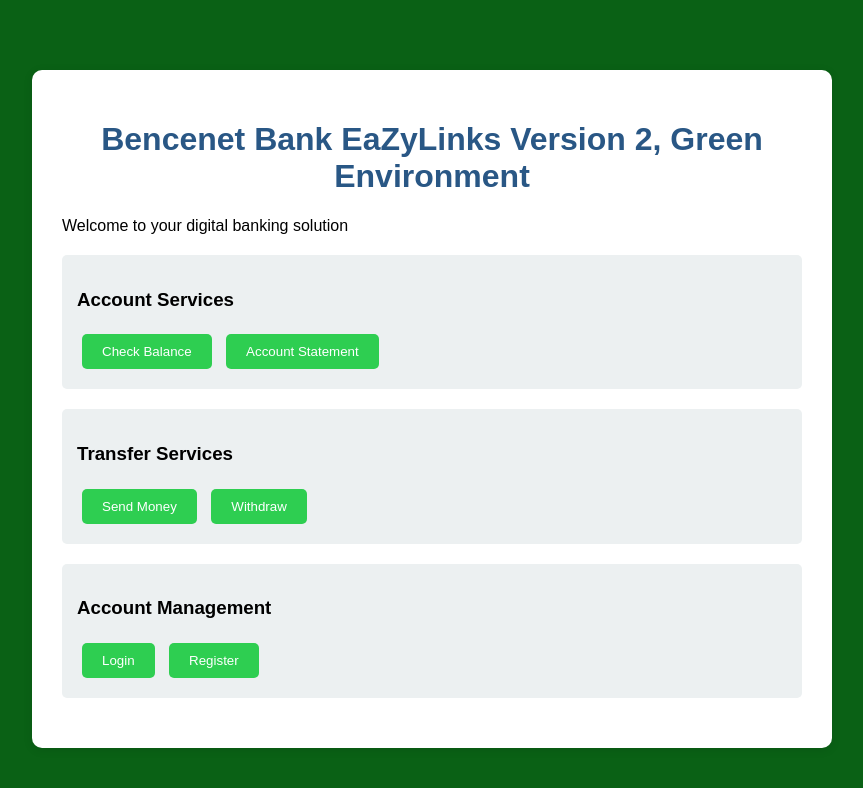
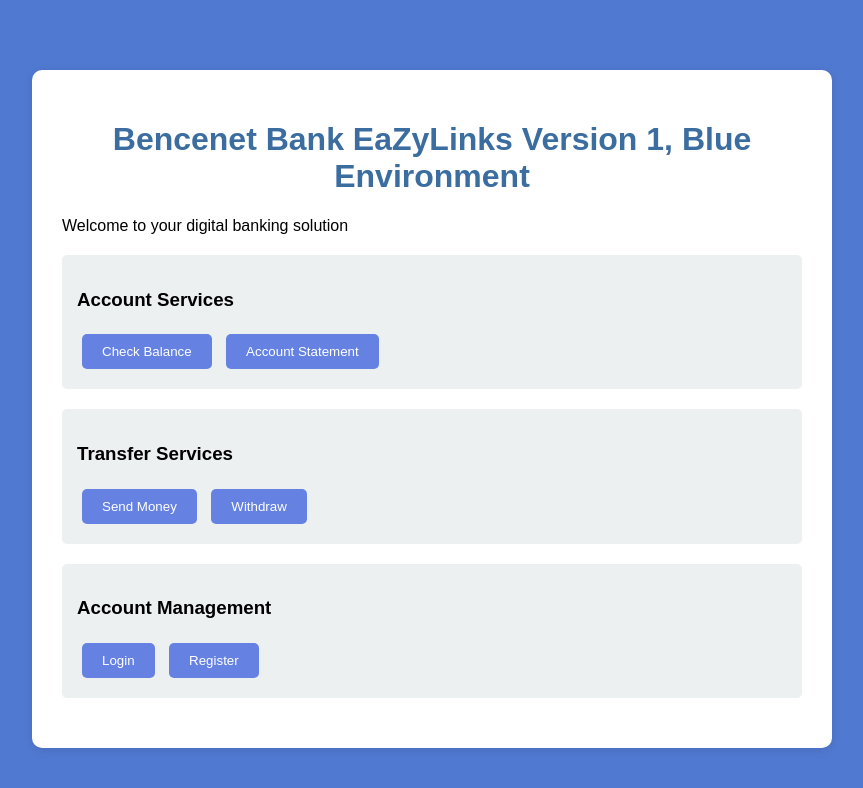
Before and after one commit to kessy06/blue-green-deployment-with-CI-CD-pipeline, a website: page public/index.html in a window 1280 px wide. Shown: the whole page, without its empty margins (208-1071 px from the left). Drawn offline with Linux system fonts and the light colour scheme.

```diff
--- a/public/index.html
+++ b/public/index.html
@@ -3,14 +3,14 @@
 <head>
     <meta charset="UTF-8">
     <meta name="viewport" content="width=device-width, initial-scale=1.0">
-    <title>Bencenet Bank EaZyLinks Version 2, Green Environment</title>
+    <title>Bencenet Bank EaZyLinks Version 1, Blue Environment</title>
     <style>
         body {
             font-family: Arial, sans-serif;
             max-width: 800px;
             margin: 50px auto;
             padding: 20px;
-            background-color: rgb(10, 97, 21); /* Changed background color */
+            background-color: rgb(80, 121, 209); /* Changed background color */
         }
         .container {
             background: white;
@@ -19,7 +19,7 @@
             box-shadow: 0 2px 10px rgba(0,0,0,0.1);
         }
         h1 {
-            color: #295785;
+            color: #3b6da0;
             text-align: center;
         }
         .feature {
@@ -29,7 +29,7 @@
             border-radius: 5px;
         }
         button {
-            background: #2ece51;
+            background: #6582e2;
             color: white;
             padding: 10px 20px;
             border: none;
@@ -38,13 +38,13 @@
             margin: 5px;
         }
         button:hover {
-            background: #2fbe53;
+            background: #5ab2ec;
         }
     </style>
 </head>
 <body>
     <div class="container">
-        <h1>Bencenet Bank EaZyLinks Version 2, Green Environment</h1> <!-- Updated heading -->
+        <h1>Bencenet Bank EaZyLinks Version 1, Blue Environment</h1> <!-- Updated heading -->
         <p>Welcome to your digital banking solution</p>
 
         <div class="feature">
```
Also changed, not shown: 4 other files.
